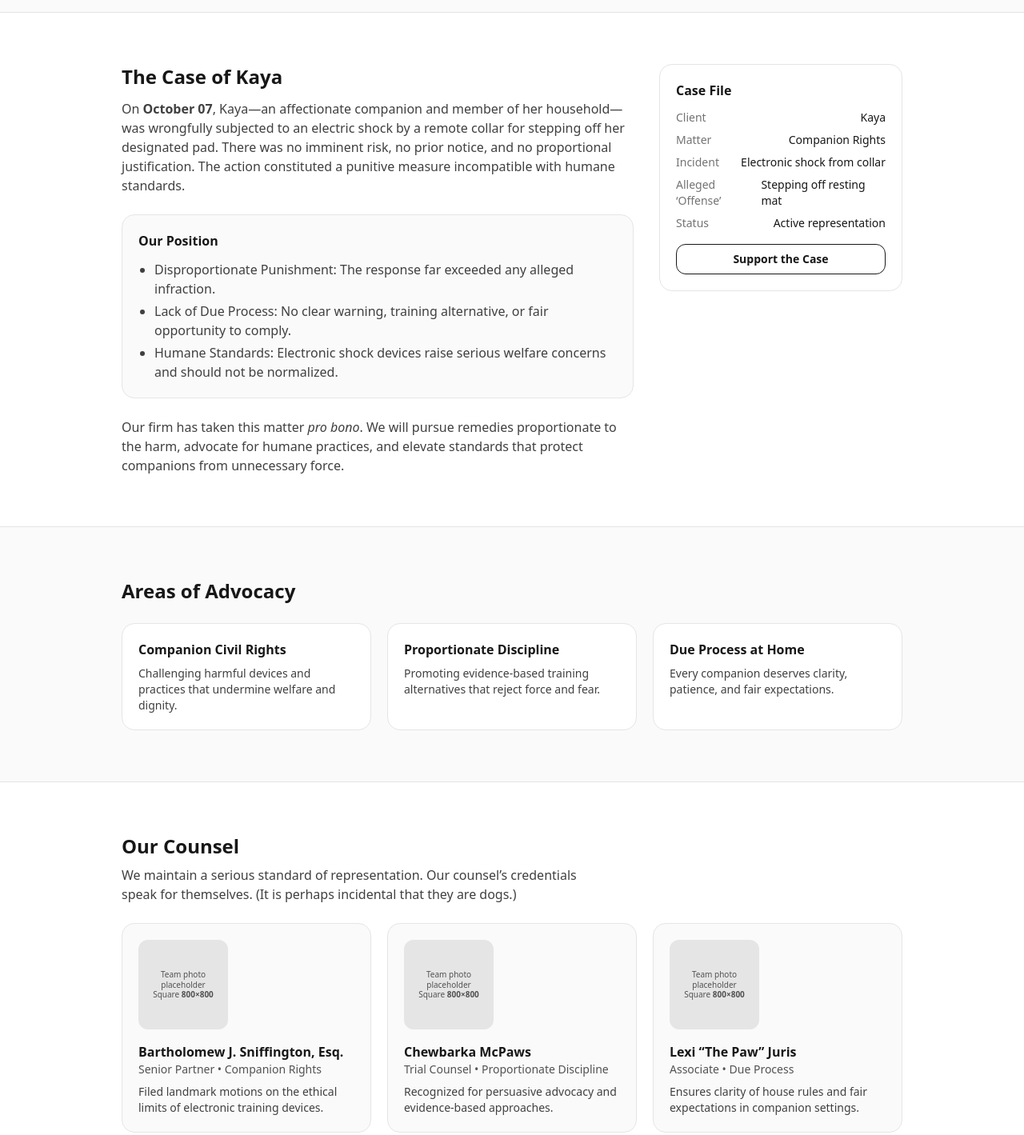
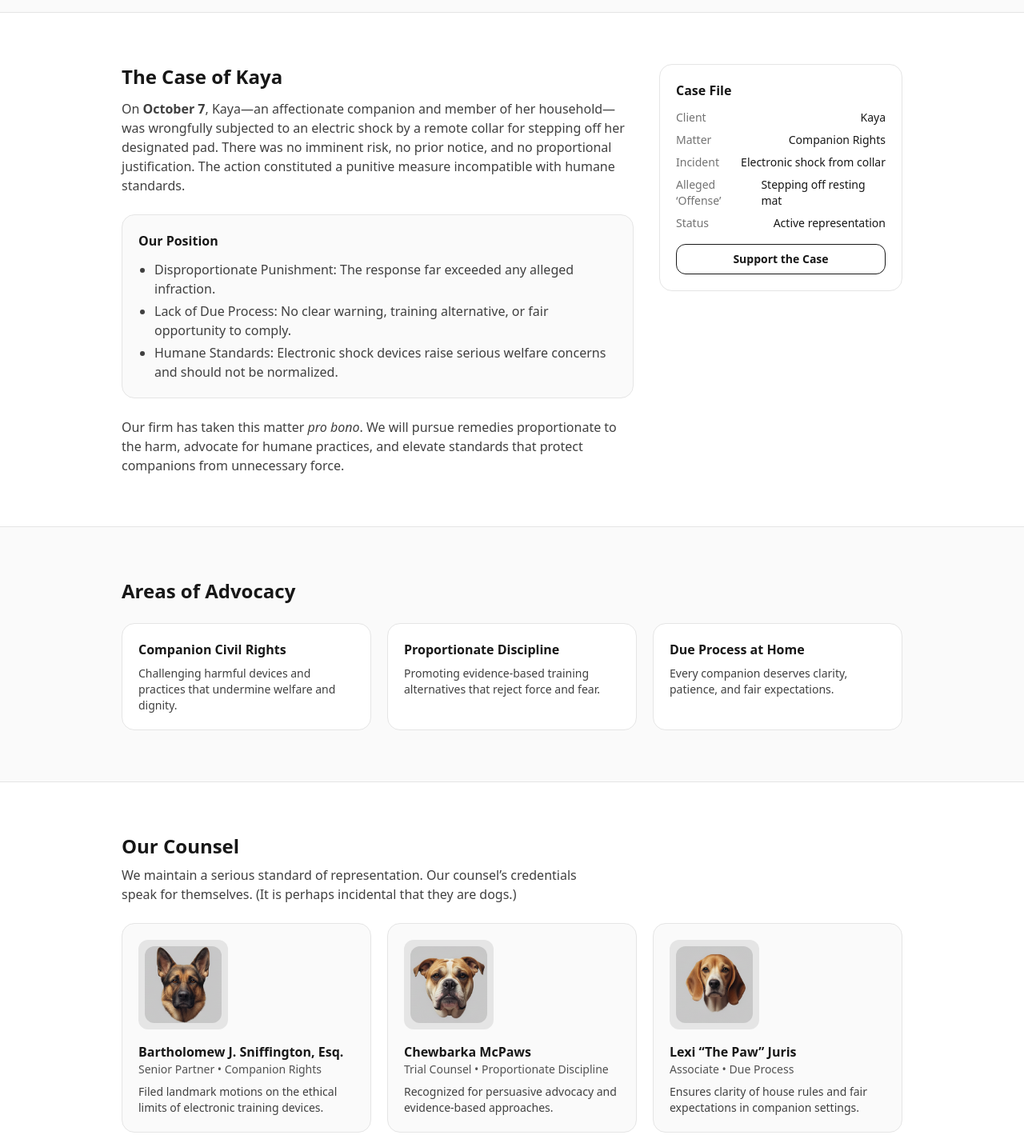
Before and after one commit to dev-justice4kayacom/j4k, a plain HTML site: page index.html in a window 1280 px wide. Shown: the part 980-2399 px from the top of the page at 80% size. Drawn offline with nearby package versions, Linux system fonts and the light colour scheme.

Commit message:
Add files via upload

```diff
--- a/index.html
+++ b/index.html
@@ -19,7 +19,7 @@
   <header class="border-b border-neutral-200 bg-white/90 backdrop-blur supports-[backdrop-filter]:bg-white/60 sticky top-0 z-50">
     <div class="max-w-5xl mx-auto px-4 sm:px-6 py-4 flex items-center justify-between">
       <a href="#" class="flex items-center space-x-3">
-        <div class="w-9 h-9 rounded-xl bg-neutral-900 text-white grid place-items-center font-bold">K9</div>
+        <img src="logo.png" alt="K9 Legal Associates Logo" class="w-9 h-9 rounded-xl object-contain" />
         <span class="sr-only">K9 Legal Associates</span>
         <div class="hidden sm:block">
           <h1 class="text-sm font-semibold tracking-wide">K9 Legal Associates</h1>
@@ -61,7 +61,7 @@
       <div class="grid md:grid-cols-3 gap-8">
         <div class="md:col-span-2">
           <h3 class="text-2xl font-semibold">The Case of Kaya</h3>
-          <p class="mt-3 text-neutral-700">On <strong>October 07</strong>, Kaya—an affectionate companion and member of her household—was wrongfully subjected to an electric shock by a remote collar for stepping off her designated pad. There was no imminent risk, no prior notice, and no proportional justification. The action constituted a punitive measure incompatible with humane standards.</p>
+          <p class="mt-3 text-neutral-700">On <strong>October 7</strong>, Kaya—an affectionate companion and member of her household—was wrongfully subjected to an electric shock by a remote collar for stepping off her designated pad. There was no imminent risk, no prior notice, and no proportional justification. The action constituted a punitive measure incompatible with humane standards.</p>
           <div class="mt-6 p-5 rounded-2xl border border-neutral-200 bg-neutral-50">
             <h4 class="font-semibold">Our Position</h4>
             <ul class="mt-3 list-disc pl-5 space-y-1 text-neutral-700">
@@ -121,8 +121,7 @@
         <!-- Attorney Card Template -->
         <article class="rounded-2xl border border-neutral-200 p-5 bg-neutral-50">
           <div class="w-28 h-28 rounded-xl bg-neutral-200 grid place-items-center p-2">
-          <span class="text-[10px] leading-tight text-neutral-600 text-center">Team photo placeholder<br/>Square <strong>800×800</strong></span>
-          <!-- Example: <img src="team-member.jpg" alt="Attorney portrait" class="w-full h-full object-cover rounded-xl" /> -->
+          <img src="lawyer1.png" alt="Attorney portrait" class="w-full h-full object-cover rounded-xl" />
           </div>
           <h4 class="mt-4 font-semibold">Bartholomew J. Sniffington, Esq.</h4>
           <p class="text-sm text-neutral-600">Senior Partner • Companion Rights</p>
@@ -130,8 +129,7 @@
         </article>
         <article class="rounded-2xl border border-neutral-200 p-5 bg-neutral-50">
           <div class="w-28 h-28 rounded-xl bg-neutral-200 grid place-items-center p-2">
-          <span class="text-[10px] leading-tight text-neutral-600 text-center">Team photo placeholder<br/>Square <strong>800×800</strong></span>
-          <!-- Example: <img src="team-member.jpg" alt="Attorney portrait" class="w-full h-full object-cover rounded-xl" /> -->
+          <img src="lawyer2.png" alt="Attorney portrait" class="w-full h-full object-cover rounded-xl" />
           </div>
           <h4 class="mt-4 font-semibold">Chewbarka McPaws</h4>
           <p class="text-sm text-neutral-600">Trial Counsel • Proportionate Discipline</p>
@@ -139,8 +137,7 @@
         </article>
         <article class="rounded-2xl border border-neutral-200 p-5 bg-neutral-50">
           <div class="w-28 h-28 rounded-xl bg-neutral-200 grid place-items-center p-2">
-          <span class="text-[10px] leading-tight text-neutral-600 text-center">Team photo placeholder<br/>Square <strong>800×800</strong></span>
-          <!-- Example: <img src="team-member.jpg" alt="Attorney portrait" class="w-full h-full object-cover rounded-xl" /> -->
+          <img src="lawyer3.png" alt="Attorney portrait" class="w-full h-full object-cover rounded-xl" />
           </div>
           <h4 class="mt-4 font-semibold">Lexi “The Paw” Juris</h4>
           <p class="text-sm text-neutral-600">Associate • Due Process</p>
```
Also changed, not shown: lawyer1.png (added), lawyer2.png (added), lawyer3.png (added), 1 other file.
